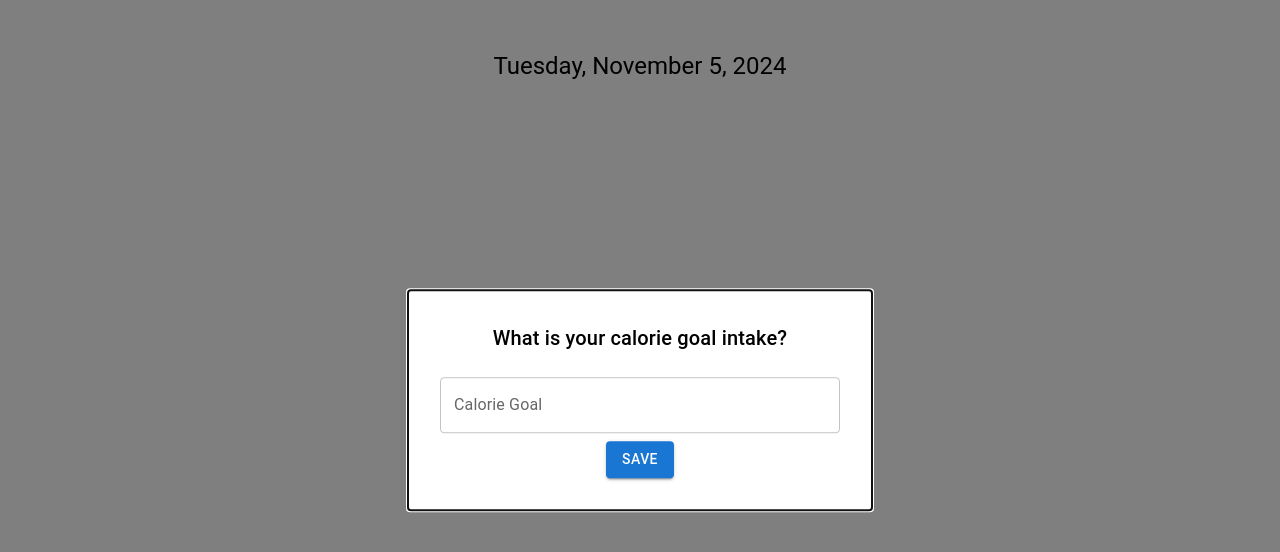
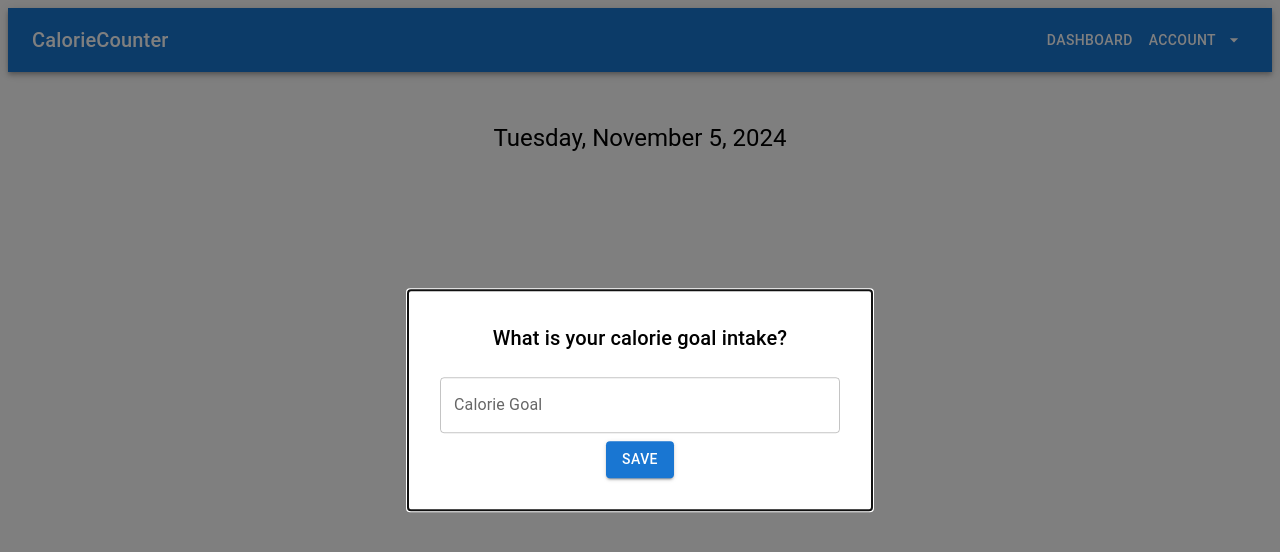
Before and after one commit to IvnFrtch/CalorieCounter, a React (Vite) app: page /dashboard in a window 1280 px wide. Shown: the top 552 px of the page. Built offline with nearby package versions, Linux system fonts and the light colour scheme.

Commit message:
add modal header

```diff
--- a/src/Pages/Dashboard.jsx
+++ b/src/Pages/Dashboard.jsx
@@ -2,6 +2,7 @@ import React, { useState } from 'react';
 import { Button, Typography, Box, Table, TableBody, TableCell, TableContainer, TableHead, TableRow, Paper } from '@mui/material';
 import GoalModal from '../Components/GoalModal';
 import AddMealModal from '../Components/AddMealModal';
+import Header from '../Components/Header';
 
 const Dashboard = () => {
   const [calorieGoal, setCalorieGoal] = useState(null);
@@ -24,7 +25,10 @@ const Dashboard = () => {
   });
 
   return (
+    <>
+    <div><Header/></div>
     <div style={{ display: 'flex', flexDirection: 'column', alignItems: 'center', marginTop: '50px' }}>
+
       {/* Display current date */}
       <Typography variant="h5" gutterBottom>{currentDate}</Typography>
 
@@ -83,6 +87,8 @@ const Dashboard = () => {
         </Box>
       )}
     </div>
+    </>
+
   );
 };
 
```
